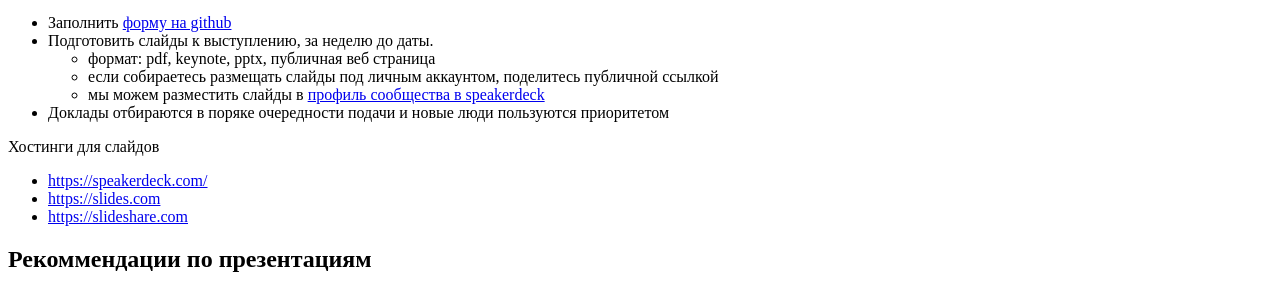
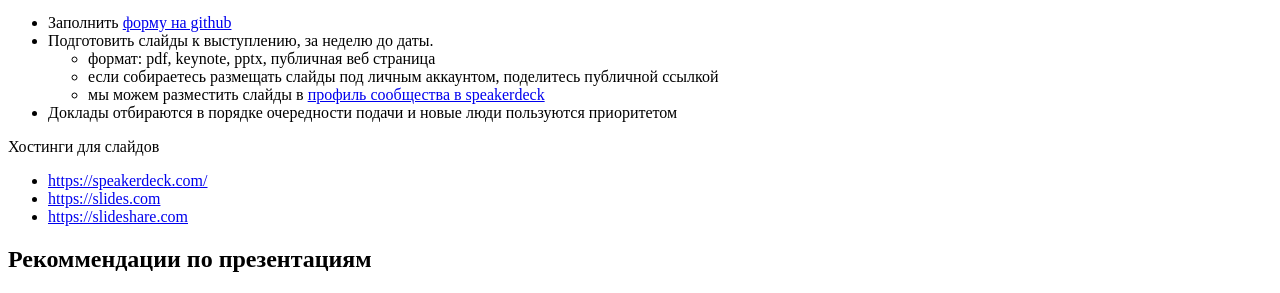
Before and after one commit to deeprefactoring/deeprefactoring.github.io, a Jekyll site: the page built from submit-paper.md, in a window 1280 px wide. Shown: the part 491-784 px from the top of the page. Built offline with Jekyll 4.4.1, drawn with Linux system fonts in a browser that asks for light colours; nearby versions of some CDN libraries.

Commit message:
Fix typo in Submit Paper (#173)

```diff
--- a/submit-paper.md
+++ b/submit-paper.md
@@ -18,7 +18,7 @@ permalink: /submit-paper/
    * формат: pdf, keynote, pptx, публичная веб страница
    * если собираетесь размещать слайды под личным аккаунтом, поделитесь публичной ссылкой
    * мы можем разместить слайды в [профиль сообщества в speakerdeck](https://speakerdeck.com/deeprefactoring)
-* Доклады отбираются в поряке очередности подачи и новые люди пользуются приоритетом
+* Доклады отбираются в порядке очередности подачи и новые люди пользуются приоритетом
 
 Хостинги для слайдов
 * [https://speakerdeck.com/](https://speakerdeck.com/)
```
